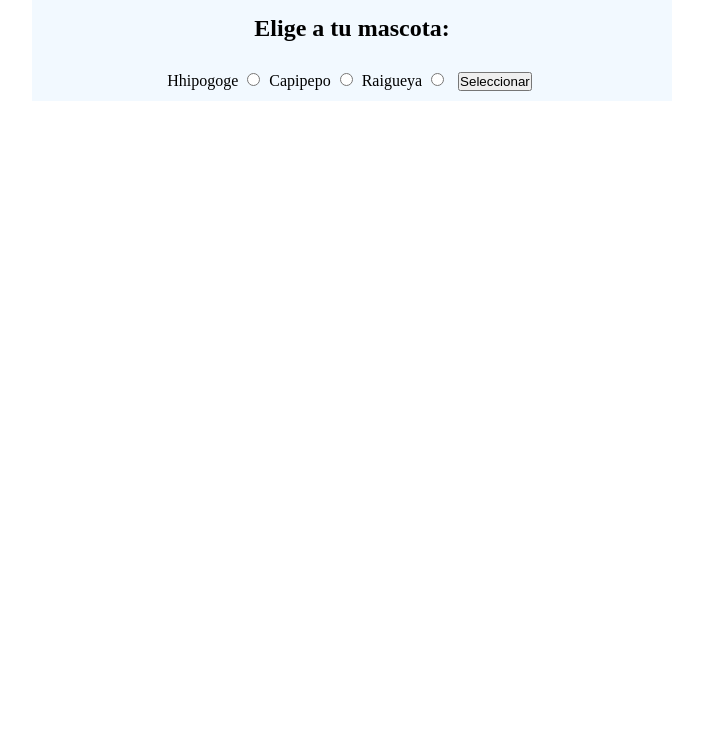
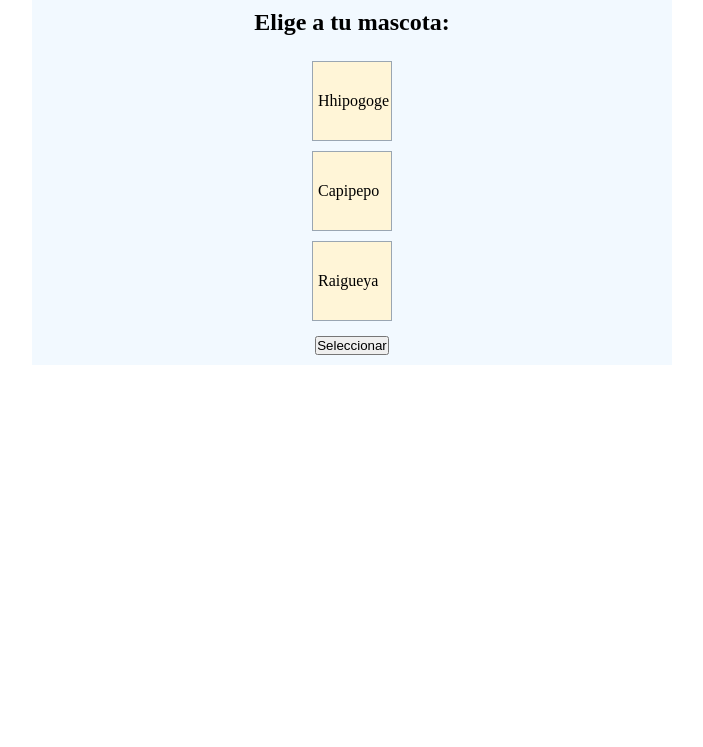
Before and after one commit to AlbertoVillanueva10/MOKEPON, a plain HTML site: page mokepon.html in a window 1280 px wide. Shown: the part 53-800 px from the top of the page, without its empty margins (288-991 px from the left). Drawn offline with Linux system fonts and the light colour scheme.

Commit message:
adding styles in seleccionar-mascota, finished class 35

```diff
--- a/mokepon.html
+++ b/mokepon.html
@@ -10,28 +10,29 @@
         <link rel="stylesheet" href="styles.css ">
     </head>
     <body>
+
         <section class="contenedor">
+            <section id="seleccionar-mascota">
             <h1 class="titulo"> MOKEPON! 🔥💧🌱</h1>
-
-        <section id="seleccionar-mascota">
 
             <h2 class="elegir-mascota">Elige a tu mascota: </h2>
 
             <!--etiqueta span para hacerlo dinamico con js -->
             <!-- input tipo radio, necesita estar agrupado para la seleccion -->
-            <label for="hipodoge">Hhipogoge</label>
+            <label class="caja-label" for="hipodoge">Hhipogoge</label>
             <input type="radio" name="mascota" id="hipodoge">
 
-            <label for="capipepo">Capipepo</label>
+            <label class="caja-label" for="capipepo">Capipepo</label>
             <input type="radio" name="mascota" id="capipepo">
 
-            <label for="ratigueya">Raigueya</label>
+            <label class="caja-label" for="ratigueya">Raigueya</label>
             <input type="radio" name="mascota" id="ratigueya">
 
             <button id="boton-mascota">Seleccionar</button>
         </section>
 
         <section id="seleccionar-ataque">
+            <h1 class="titulo"> MOKEPON! 🔥💧🌱</h1>
             <h2>Elige tu ataque: </h2>
 
 
--- a/styles.css
+++ b/styles.css
@@ -2,14 +2,24 @@
 *{
     padding: 0;
     margin: 0;
+    /* propiedad para que no agregue mas px al tamanio total, sino que los sume para que de el total deseado */
+    box-sizing: border-box;
 }
 
 .contenedor {
+    display: flex;
+    justify-content: center;
+    align-items: center;
+    flex-direction: column;
+}
+
+#seleccionar-mascota{
     background-color: #F2F9FF;
+    display: flex;
+    justify-content: center;
+    align-items: center;
+    flex-direction: column;
     width: 50%;
-    height: 100%;
-    margin: 0 auto;
-    text-align: center;
 }
 
 .titulo{
@@ -20,8 +30,32 @@
     padding: 20px;
 }
 
+.caja-label{
+    display: flex;
+    align-items: center;
+    background-color: #FFF5D7;
+    width: 80px;
+    height: 80px;
+    margin: 5px;
+    border: 1px solid #9AA6B2;
+
+}
+
 label{
     padding: 5px;
+}
+
+label:hover{
+    cursor: pointer;
+    background-color: #f9e5ab;
+}
+
+label:active{
+    background-color: #f9e5ab;
+}
+
+input{
+    display: none;
 }
 
 button{
```
Lines whose indentation alone changed are shown as unchanged.
